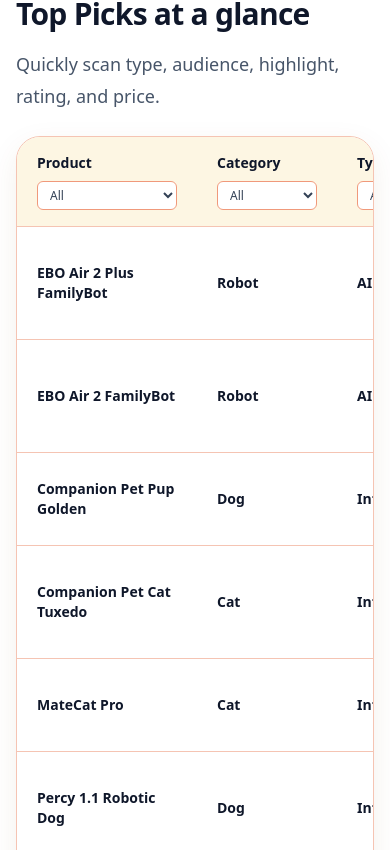
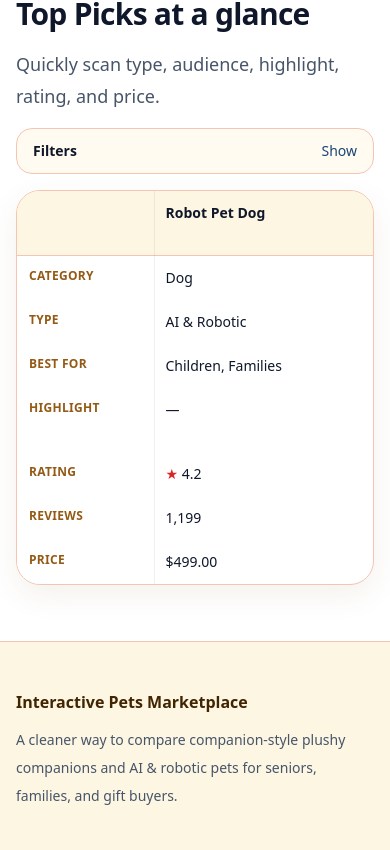
Before and after one commit to timsthomasson-cpu/Interactive-Pet-Marketplace, a Next.js app: page /top-picks in a window 390 px wide. Shown: the part 7634-8484 px from the top of the page. Built offline with nearby package versions, Linux system fonts and the light colour scheme.

Commit message:
Warm golden redesign, product images, layout cleanup

```diff
--- a/components/compare-table.tsx
+++ b/components/compare-table.tsx
@@ -2,7 +2,6 @@
 import { useState, useMemo } from "react";
 import { Product } from "./site-data";
 import { SectionHeading } from "./ui";
-import { InfoPopover } from "./info-popover";
 
 const PRICE_BUCKETS = [
   { label: "<$50", test: (n: number) => n < 50 },
@@ -52,6 +51,7 @@ export function CompareTable({
   text?: string;
 }) {
   const [filters, setFilters] = useState<FilterState>(ALL);
+  const [mobileFiltersOpen, setMobileFiltersOpen] = useState(false);
 
   const options = useMemo(() => ({
     name: items.map(p => p.name).sort(),
@@ -62,7 +62,8 @@ export function CompareTable({
     price: PRICE_BUCKETS.map(b => b.label).filter(label => items.some(p => priceBucketLabel(p.price) === label))
   }), [items]);
 
-  const filtered = useMemo(() => items.filter(p => {
+  const filteredAndSorted = useMemo(() => {
+    const filtered = items.filter(p => {
       if (filters.name && p.name !== filters.name) return false;
       if (filters.category && p.category !== filters.category) return false;
       if (filters.type && p.type !== filters.type) return false;
@@ -70,7 +71,17 @@ export function CompareTable({
       if (filters.rating && (p.rating === undefined || p.rating < parseFloat(filters.rating))) return false;
       if (filters.price && priceBucketLabel(p.price) !== filters.price) return false;
       return true;
-  }), [items, filters]);
+    });
+    // Sort by price descending; products with no parseable price sort to the end.
+    return filtered.slice().sort((a, b) => {
+      const aPrice = parsePrice(a.price);
+      const bPrice = parsePrice(b.price);
+      if (aPrice === null && bPrice === null) return 0;
+      if (aPrice === null) return 1;
+      if (bPrice === null) return -1;
+      return bPrice - aPrice;
+    });
+  }, [items, filters]);
 
   if (items.length === 0) return null;
 
@@ -78,15 +89,71 @@ export function CompareTable({
     setFilters(prev => ({ ...prev, [key]: e.target.value }));
 
   const selectClass = "mt-2 w-full rounded-md border border-coral-300 bg-white px-2 py-1 text-xs font-normal text-slate-700 focus:border-trust-500 focus:outline-none focus:ring-1 focus:ring-trust-500";
-  const anyFilter = Object.values(filters).some(Boolean);
+  const activeFilterCount = Object.values(filters).filter(Boolean).length;
+  const anyFilter = activeFilterCount > 0;
+
+  // Renderer for a single product cell value, used by both layouts.
+  function ratingCell(product: Product) {
+    if (product.rating === undefined) return <>—</>;
+    const tipParts: string[] = [];
+    if (product.ratingSource) tipParts.push(`Rating from ${product.ratingSource}`);
+    if (product.ratingLastChecked) tipParts.push(`last verified ${product.ratingLastChecked}`);
+    const tip = tipParts.join(", ");
+    const inner = (
+      <><span className="text-red-600">★</span> {product.rating.toFixed(1)}</>
+    );
+    return product.ratingUrl ? (
+      <a href={product.ratingUrl} target="_blank" rel="noopener noreferrer" title={tip || undefined} className="hover:underline">
+        {inner}
+      </a>
+    ) : (
+      <span title={tip || undefined}>{inner}</span>
+    );
+  }
+
+  function priceCell(product: Product) {
+    const tipParts: string[] = [];
+    if (product.priceSource) tipParts.push(`Price from ${product.priceSource}`);
+    if (product.priceLastChecked) tipParts.push(`last verified ${product.priceLastChecked}`);
+    const tip = tipParts.join(", ");
+    return <span title={tip || undefined}>{product.price || "—"}</span>;
+  }
+
+  // Filter row used in the mobile filters disclosure
+  function FilterRow({ label, value, onChange, optionsList, formatOption }: {
+    label: string;
+    value: string;
+    onChange: (e: React.ChangeEvent<HTMLSelectElement>) => void;
+    optionsList: string[];
+    formatOption?: (v: string) => string;
+  }) {
+    return (
+      <div className="flex items-center justify-between gap-3 py-2">
+        <span className="text-sm font-semibold text-slate-900">{label}</span>
+        <select
+          value={value}
+          onChange={onChange}
+          aria-label={`Filter by ${label.toLowerCase()}`}
+          className="rounded-md border border-coral-300 bg-white px-2 py-1 text-sm text-slate-700 focus:border-trust-500 focus:outline-none focus:ring-1 focus:ring-trust-500 max-w-[55%]"
+        >
+          <option value="">All</option>
+          {optionsList.map(v => <option key={v} value={v}>{formatOption ? formatOption(v) : v}</option>)}
+        </select>
+      </div>
+    );
+  }
 
   return (
     <section className="section-pad bg-white">
       <div className="container-shell">
         <SectionHeading eyebrow="Compare faster" title={title} text={text} />
+
+        {/* Active-filter summary (shared by all viewports) */}
         {anyFilter && (
-          <div className="mt-6 flex items-center gap-3">
-            <span className="text-sm text-slate-600">Showing {filtered.length} of {items.length} products</span>
+          <div className="mt-6 flex flex-wrap items-center gap-3">
+            <span className="text-sm text-slate-600">
+              Showing {filteredAndSorted.length} of {items.length} products
+            </span>
             <button
               onClick={() => setFilters(ALL)}
               className="text-sm font-semibold text-trust-700 underline hover:text-trust-900"
@@ -95,6 +162,108 @@ export function CompareTable({
             </button>
           </div>
         )}
+
+        {/* MOBILE + TABLET: pivoted view (attributes as rows, products as columns) */}
+        <div className="lg:hidden">
+          {/* Filters disclosure */}
+          <div className="mt-4 rounded-2xl border border-coral-200 bg-cream-50">
+            <button
+              onClick={() => setMobileFiltersOpen(o => !o)}
+              aria-expanded={mobileFiltersOpen}
+              className="flex w-full items-center justify-between gap-3 px-4 py-3 text-left"
+            >
+              <span className="text-sm font-semibold text-slate-900">
+                Filters{activeFilterCount > 0 ? ` (${activeFilterCount})` : ""}
+              </span>
+              <span className="text-sm text-trust-700" aria-hidden="true">
+                {mobileFiltersOpen ? "Hide" : "Show"}
+              </span>
+            </button>
+            {mobileFiltersOpen && (
+              <div className="border-t border-coral-200 px-4 py-2 divide-y divide-coral-100">
+                <FilterRow label="Product"  value={filters.name}     onChange={set("name")}     optionsList={options.name} />
+                <FilterRow label="Category" value={filters.category} onChange={set("category")} optionsList={options.category} />
+                <FilterRow label="Type"     value={filters.type}     onChange={set("type")}     optionsList={options.type} />
+                <FilterRow label="Best For" value={filters.bestFor}  onChange={set("bestFor")}  optionsList={options.bestFor} />
+                <FilterRow label="Rating"   value={filters.rating}   onChange={set("rating")}   optionsList={options.rating} formatOption={v => `★ ${v} & up`} />
+                <FilterRow label="Price"    value={filters.price}    onChange={set("price")}    optionsList={options.price} />
+              </div>
+            )}
+          </div>
+
+          {/* Pivoted table */}
+          <div className="mt-4 overflow-hidden rounded-3xl border border-coral-200 bg-white shadow-soft">
+            {filteredAndSorted.length === 0 ? (
+              <div className="px-5 py-10 text-center text-sm text-slate-600">
+                No products match these filters.{" "}
+                <button onClick={() => setFilters(ALL)} className="font-semibold text-trust-700 underline hover:text-trust-900">
+                  Clear filters
+                </button>
+              </div>
+            ) : (
+              <div className="overflow-x-auto">
+                <table
+                  className="text-left text-sm"
+                  style={{ borderCollapse: "separate", borderSpacing: 0 }}
+                >
+                  <thead>
+                    <tr className="bg-cream-100">
+                      {/* Sticky top-left header — empty above the labels */}
+                      <th
+                        className="sticky left-0 z-20 bg-cream-100 px-3 py-3 align-top border-b border-coral-200"
+                        style={{ width: "35vw", minWidth: "35vw", boxShadow: "1px 0 0 rgba(0,0,0,0.06)" }}
+                      >
+                        <span className="sr-only">Attribute</span>
+                      </th>
+                      {filteredAndSorted.map(product => (
+                        <th
+                          key={product.slug}
+                          className="px-3 py-3 align-top border-b border-coral-200 bg-cream-100 font-semibold text-slate-900"
+                          style={{ width: "60vw", minWidth: "60vw" }}
+                        >
+                          {product.name}
+                        </th>
+                      ))}
+                    </tr>
+                  </thead>
+                  <tbody>
+                    {/* Row: Category */}
+                    <PivotRow label="Category" sticky>
+                      {filteredAndSorted.map(p => <PivotCell key={p.slug}>{p.category || "—"}</PivotCell>)}
+                    </PivotRow>
+                    {/* Row: Type */}
+                    <PivotRow label="Type" sticky>
+                      {filteredAndSorted.map(p => <PivotCell key={p.slug}>{p.type}</PivotCell>)}
+                    </PivotRow>
+                    {/* Row: Best For */}
+                    <PivotRow label="Best For" sticky>
+                      {filteredAndSorted.map(p => <PivotCell key={p.slug}>{p.bestFor.join(", ") || "—"}</PivotCell>)}
+                    </PivotRow>
+                    {/* Row: Highlight */}
+                    <PivotRow label="Highlight" sticky>
+                      {filteredAndSorted.map(p => <PivotCell key={p.slug}>{p.highlight || "—"}</PivotCell>)}
+                    </PivotRow>
+                    {/* Row: Rating */}
+                    <PivotRow label="Rating" sticky>
+                      {filteredAndSorted.map(p => <PivotCell key={p.slug}>{ratingCell(p)}</PivotCell>)}
+                    </PivotRow>
+                    {/* Row: Reviews */}
+                    <PivotRow label="Reviews" sticky>
+                      {filteredAndSorted.map(p => <PivotCell key={p.slug}>{p.reviewCount !== undefined ? p.reviewCount.toLocaleString() : "—"}</PivotCell>)}
+                    </PivotRow>
+                    {/* Row: Price */}
+                    <PivotRow label="Price" sticky>
+                      {filteredAndSorted.map(p => <PivotCell key={p.slug}>{priceCell(p)}</PivotCell>)}
+                    </PivotRow>
+                  </tbody>
+                </table>
+              </div>
+            )}
+          </div>
+        </div>
+
+        {/* DESKTOP: original horizontal table, now sorted by price desc */}
+        <div className="hidden lg:block">
           <div className="mt-6 overflow-hidden rounded-3xl border border-coral-200 bg-white shadow-soft">
             <div className="overflow-x-auto">
               <table className="min-w-full text-left text-sm">
@@ -147,53 +316,50 @@ export function CompareTable({
                   </tr>
                 </thead>
                 <tbody>
-                {filtered.length === 0 ? (
+                  {filteredAndSorted.length === 0 ? (
                     <tr><td colSpan={8} className="px-5 py-10 text-center text-slate-600">No products match these filters. <button onClick={() => setFilters(ALL)} className="font-semibold text-trust-700 underline hover:text-trust-900">Clear filters</button></td></tr>
-                ) : filtered.map(product => {
-                  const ratingTooltipParts: string[] = [];
-                  if (product.ratingSource) ratingTooltipParts.push(`Rating from ${product.ratingSource}`);
-                  if (product.ratingLastChecked) ratingTooltipParts.push(`last verified ${product.ratingLastChecked}`);
-                  const ratingTooltip = ratingTooltipParts.join(", ");
-                  const priceTooltipParts: string[] = [];
-                  if (product.priceSource) priceTooltipParts.push(`Price from ${product.priceSource}`);
-                  if (product.priceLastChecked) priceTooltipParts.push(`last verified ${product.priceLastChecked}`);
-                  const priceTooltip = priceTooltipParts.join(", ");
-                  return (
+                  ) : filteredAndSorted.map(product => (
                     <tr key={product.slug} className="border-t border-coral-200">
                       <td className="px-5 py-4 font-semibold text-slate-900">{product.name}</td>
                       <td className="px-5 py-4 font-semibold text-slate-900 whitespace-nowrap">{product.category || "—"}</td>
                       <td className="px-5 py-4 font-semibold text-slate-900 whitespace-nowrap">{product.type}</td>
-                    <td className="px-5 py-4 font-semibold text-slate-900">{product.bestFor.join(", ")}</td>
+                      <td className="px-5 py-4 font-semibold text-slate-900">{product.bestFor.join(", ") || "—"}</td>
                       <td className="px-5 py-4 font-semibold text-slate-900">{product.highlight}</td>
-                    <td className="px-5 py-4 font-semibold text-slate-900 whitespace-nowrap">
-                      <span className="inline-flex items-center">
-                        {product.rating !== undefined ? (
-                          product.ratingUrl ? (
-                            <a href={product.ratingUrl} target="_blank" rel="noopener noreferrer" className="hover:underline">
-                              <span className="text-red-600">★</span> {product.rating.toFixed(1)}
-                            </a>
-                          ) : (
-                            <span><span className="text-red-600">★</span> {product.rating.toFixed(1)}</span>
-                          )
-                        ) : "—"}
-                        {ratingTooltip && <InfoPopover content={ratingTooltip} label="Rating source info" />}
-                      </span>
-                    </td>
+                      <td className="px-5 py-4 font-semibold text-slate-900 whitespace-nowrap">{ratingCell(product)}</td>
                       <td className="px-5 py-4 font-semibold text-slate-900 whitespace-nowrap">{product.reviewCount !== undefined ? product.reviewCount.toLocaleString() : "—"}</td>
-                    <td className="px-5 py-4 font-semibold text-slate-900 whitespace-nowrap">
-                      <span className="inline-flex items-center">
-                        {product.price}
-                        {priceTooltip && <InfoPopover content={priceTooltip} label="Price source info" />}
-                      </span>
-                    </td>
+                      <td className="px-5 py-4 font-semibold text-slate-900 whitespace-nowrap">{priceCell(product)}</td>
                     </tr>
-                  );
-                })}
+                  ))}
                 </tbody>
               </table>
+            </div>
           </div>
         </div>
       </div>
     </section>
   );
 }
+
+// Pivot table helpers — kept in module scope so styling stays consistent.
+function PivotRow({ label, sticky, children }: { label: string; sticky?: boolean; children: React.ReactNode }) {
+  return (
+    <tr className="border-t border-coral-200">
+      <th
+        scope="row"
+        className={`align-top px-3 py-3 text-left text-xs font-semibold uppercase tracking-wide text-brand-700 bg-white ${sticky ? "sticky left-0 z-10" : ""}`}
+        style={sticky ? { boxShadow: "1px 0 0 rgba(0,0,0,0.06)" } : undefined}
+      >
+        {label}
+      </th>
+      {children}
+    </tr>
+  );
+}
+
+function PivotCell({ children }: { children: React.ReactNode }) {
+  return (
+    <td className="align-top px-3 py-3 text-sm font-medium text-slate-900">
+      {children}
+    </td>
+  );
+}
```
Also changed, not shown: components/layout.tsx (+25 -1 lines), components/sections.tsx (+9 -1 lines), 1 other file (tests, documents, lock files or other folders). Lines whose indentation alone changed are shown as unchanged.
